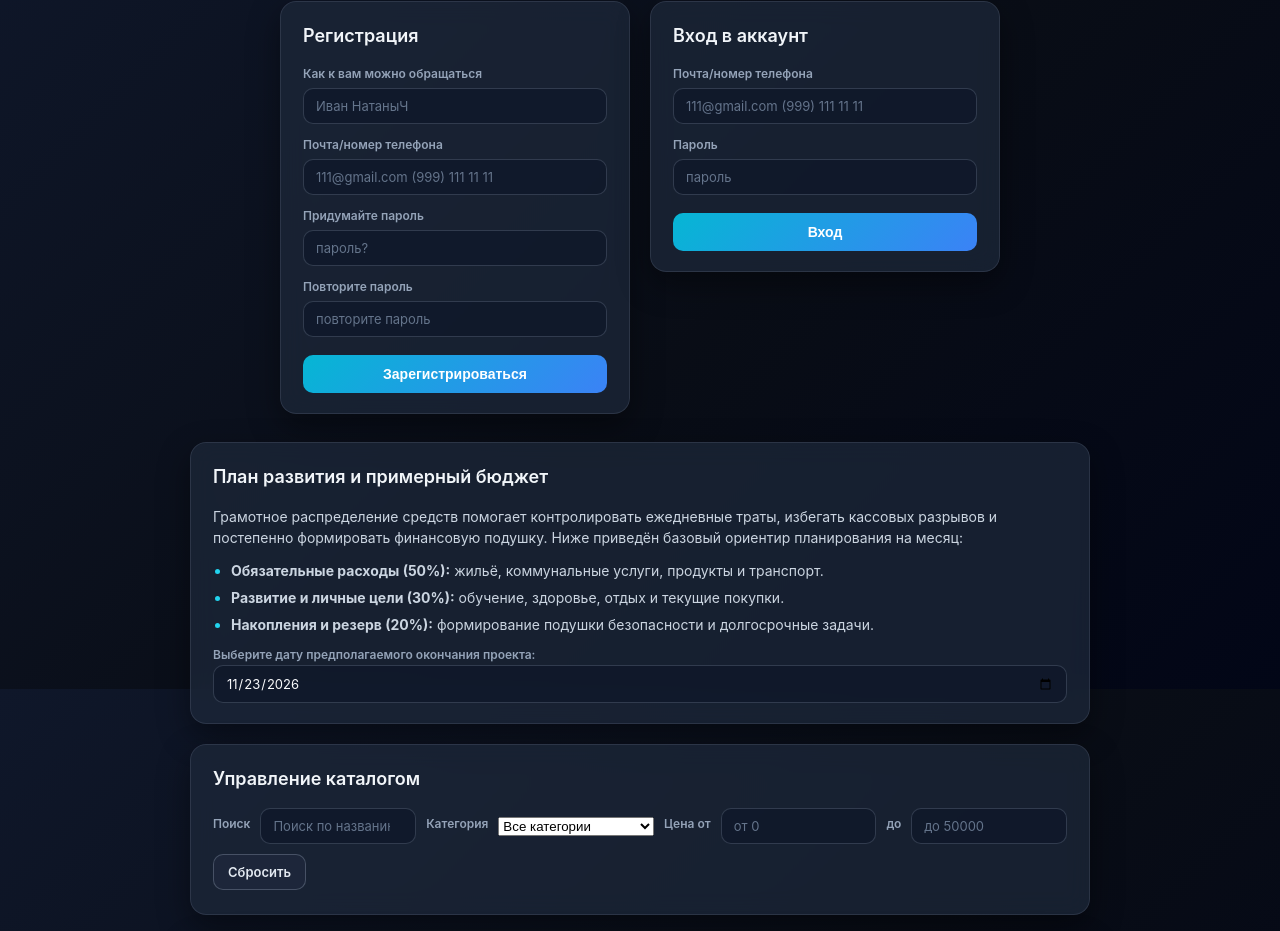
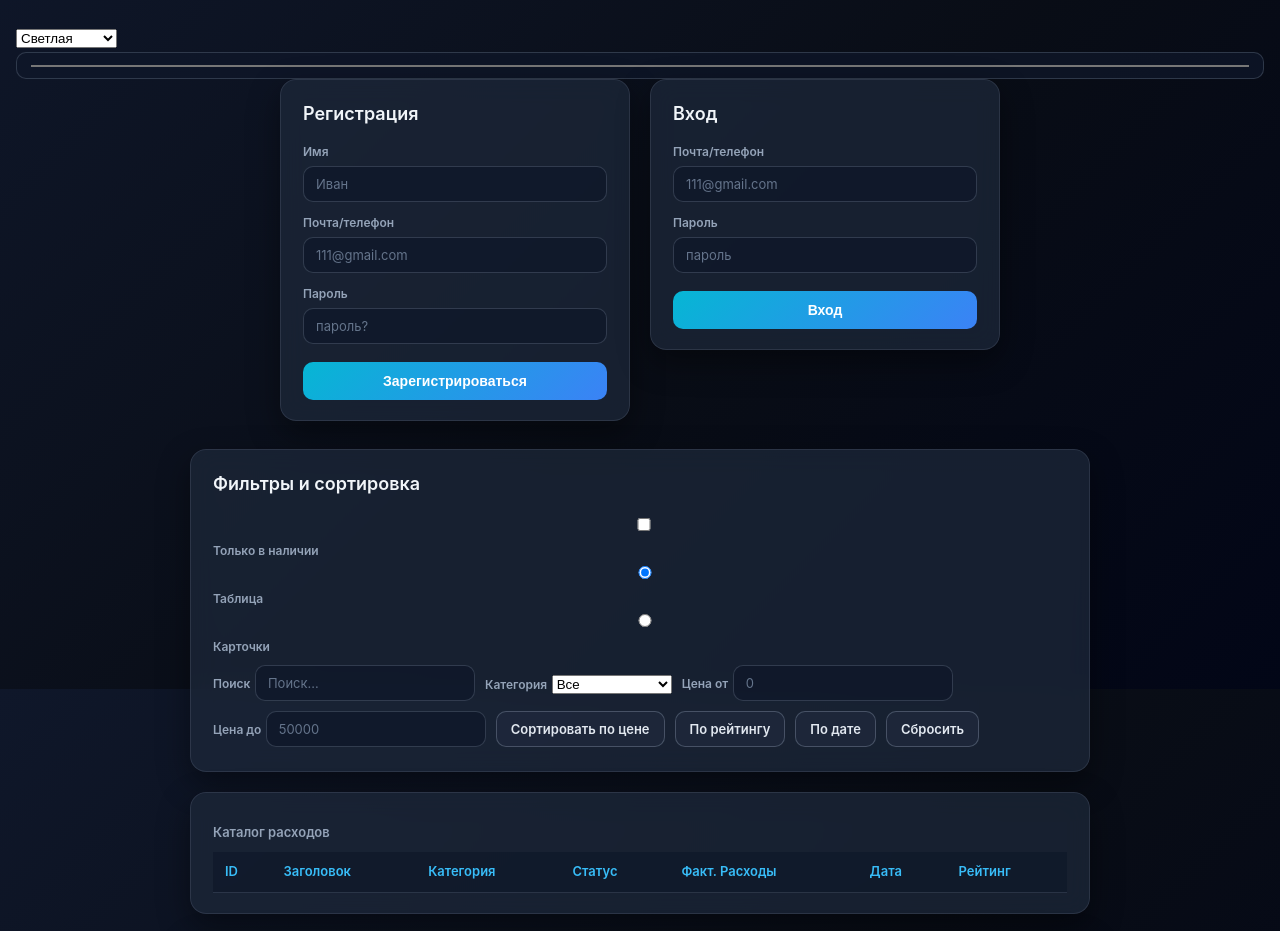
Before and after one commit to qqqqsddd222-cpu/PraKKKtiK, a plain HTML site: page index.html in a window 1280 px wide. Shown: the part 111-1042 px from the top of the page. Drawn offline with Linux system fonts and the light colour scheme.

Commit message:
Update index.html

```diff
--- a/index.html
+++ b/index.html
@@ -1,5 +1,5 @@
 <!DOCTYPE html>
-<html lang="ru">
+<html lang="ru" data-theme="dark">
 <head>
     <meta charset="UTF-8">
     <meta name="viewport" content="width=device-width, initial-scale=1.0">
@@ -7,42 +7,69 @@
     <link rel="preconnect" href="https://fonts.googleapis.com">
     <link rel="preconnect" href="https://fonts.gstatic.com" crossorigin>
     <link href="https://fonts.googleapis.com/css2?family=Inter:wght@400;500;600;700&display=swap" rel="stylesheet">
+    <script>
+        (function() {
+            const savedTheme = localStorage.getItem('app-theme');
+            const systemTheme = window.matchMedia('(prefers-color-scheme: dark)').matches ? 'dark' : 'light';
+            document.documentElement.setAttribute('data-theme', savedTheme || systemTheme);
+
+            const savedAccent = localStorage.getItem('app-accent');
+            if (savedAccent) {
+                document.documentElement.style.setProperty('--accent', savedAccent);
+                let r = parseInt(savedAccent.slice(1, 3), 16);
+                let g = parseInt(savedAccent.slice(3, 5), 16);
+                let b = parseInt(savedAccent.slice(5, 7), 16);
+                document.documentElement.style.setProperty('--accent-rgb', `${r}, ${g}, ${b}`);
+            }
+        })();
+    </script>
     <link rel="stylesheet" href="style.css">
 </head>
 <body>
+    <button class="hamburger" id="hamburger" aria-label="Меню">
+        <span></span><span></span><span></span>
+    </button>
+    <div class="mobile-overlay" id="mobile-overlay"></div>
+
     <header>
         <h1>Бюджет/система управления бюджетом</h1>
+
+        <nav class="theme-controls" aria-label="Настройки темы">
+            <select id="theme-select" aria-label="Выбор темы">
+                <option value="light">Светлая</option>
+                <option value="dark">Темная</option>
+                <option value="high-contrast">Контрастная</option>
+            </select>
+            <input type="color" id="accent-color" value="#06b6d4" aria-label="Выбор акцентного цвета">
+        </nav>
+
         <section>
             <fieldset>
                 <div>
                     <h2>Регистрация</h2>
-                <label for="reg-name">Как к вам можно обращаться</label>
-                <input type="text" id="reg-name" name="reg_name" placeholder="Иван НатаныЧ">
+                    <label for="reg-name">Имя</label>
+                    <input type="text" id="reg-name" placeholder="Иван">
                 </div>
                 <div>
-                <label for="reg-contact">Почта/номер телефона</label>
-                <input type="text" id="reg-contact" name="reg_contact" placeholder="111@gmail.com (999) 111 11 11">
+                    <label for="reg-contact">Почта/телефон</label>
+                    <input type="text" id="reg-contact" placeholder="111@gmail.com">
                 </div>
                 <div>
-                <label for="reg-password">Придумайте пароль</label>
-                <input type="password" id="reg-password" name="reg_password" placeholder="пароль?">
-            </div>
-            <div>
-                <label for="reg-password-confirm">Повторите пароль</label>
-                <input type="password" id="reg-password-confirm" name="reg_password_confirm" placeholder="повторите пароль">
+                    <label for="reg-password">Пароль</label>
+                    <input type="password" id="reg-password" placeholder="пароль?">
                 </div>
                 <button type="button" class="btn-primary">Зарегистрироваться</button>
             </fieldset>
 
             <fieldset>
                 <div>
-                <h2>Вход в аккаунт</h2>
-                <label for="login-contact">Почта/номер телефона</label>
-                <input type="text" id="login-contact" name="login_contact" placeholder="111@gmail.com (999) 111 11 11">
+                    <h2>Вход</h2>
+                    <label for="login-contact">Почта/телефон</label>
+                    <input type="text" id="login-contact" placeholder="111@gmail.com">
                 </div>
                 <div>
                     <label for="login-password">Пароль</label>
-                <input type="password" id="login-password" name="login_password" placeholder="пароль">
+                    <input type="password" id="login-password" placeholder="пароль">
                 </div>
                 <button type="button" class="btn-primary">Вход</button>
             </fieldset>
@@ -51,37 +78,56 @@
 
     <main>
         <fieldset>
-            <section>
-                <h2>План развития и примерный бюджет</h2>
-                <p>
-                    Грамотное распределение средств помогает контролировать ежедневные траты, избегать кассовых разрывов и постепенно формировать финансовую подушку. Ниже приведён базовый ориентир планирования на месяц:
-                </p>
-                <ul>
-                    <li><strong>Обязательные расходы (50%):</strong> жильё, коммунальные услуги, продукты и транспорт.</li>
-                    <li><strong>Развитие и личные цели (30%):</strong> обучение, здоровье, отдых и текущие покупки.</li>
-                    <li><strong>Накопления и резерв (20%):</strong> формирование подушки безопасности и долгосрочные задачи.</li>
-                </ul>
-                <label for="date">Выберите дату предполагаемого окончания проекта:</label>
-                <input type="date" id="date" name="date" value="2026-11-23" min="2026-01-01" max="2027-12-31">
-            </section>
-        </fieldset>
+            <section class="controls-section">
+                <h2>Фильтры и сортировка</h2>
 
-        <fieldset>
-            <section class="controls-section">
-                <h2>Управление каталогом</h2>
+                <div class="custom-controls">
+                    <label class="custom-checkbox">
+                        <input type="checkbox" id="filter-instock">
+                        <span class="checkmark"></span>
+                        Только в наличии
+                    </label>
+
+                    <div class="radio-group">
+                        <label class="custom-radio">
+                            <input type="radio" name="view-mode" value="table" checked>
+                            <span class="radiomark"></span>
+                            Таблица
+                        </label>
+                        <label class="custom-radio">
+                            <input type="radio" name="view-mode" value="cards">
+                            <span class="radiomark"></span>
+                            Карточки
+                        </label>
+                    </div>
+                </div>
+
                 <div class="controls">
+                    <div class="input-group">
                         <label for="search-input">Поиск</label>
-                    <input type="search" id="search-input" placeholder="Поиск по названию…">
+                        <input type="search" id="search-input" placeholder="Поиск…">
+                    </div>
 
+                    <div class="input-group">
                         <label for="category-filter">Категория</label>
                         <select id="category-filter">
-                        <option value="">Все категории</option>
+                            <option value="">Все</option>
                         </select>
+                    </div>
 
+                    <div class="input-group">
                         <label for="min-price">Цена от</label>
-                    <input type="number" id="min-price" placeholder="от 0">
-                    <label for="max-price">до</label>
-                    <input type="number" id="max-price" placeholder="до 50000">
+                        <input type="number" id="min-price" placeholder="0">
+                    </div>
+
+                    <div class="input-group">
+                        <label for="max-price">Цена до</label>
+                        <input type="number" id="max-price" placeholder="50000">
+                    </div>
+
+                    <button type="button" id="sort-price-btn" class="btn-secondary">Сортировать по цене</button>
+                    <button type="button" id="sort-rating-btn" class="btn-secondary">По рейтингу</button>
+                    <button type="button" id="sort-date-btn" class="btn-secondary">По дате</button>
 
                     <button type="button" id="reset-btn" class="btn-secondary">Сбросить</button>
                 </div>
@@ -94,13 +140,13 @@
                     <caption>Каталог расходов</caption>
                     <thead>
                         <tr>
-                            <th scope="col">id</th>
+                            <th scope="col">ID</th>
                             <th scope="col">Заголовок</th>
                             <th scope="col">Категория</th>
-                            <th scope="col" class="sortable" data-sort="expenses">Факт. расходы <span class="sort-arrow"></span></th>
-                            <th scope="col">План. расходы</th>
-                            <th scope="col" class="sortable" data-sort="date">Дата <span class="sort-arrow"></span></th>
-                            <th scope="col" class="sortable" data-sort="rating">Рейтинг <span class="sort-arrow"></span></th>
+                            <th scope="col">Статус</th>
+                            <th scope="col">Факт. расходы</th>
+                            <th scope="col">Дата</th>
+                            <th scope="col">Рейтинг</th>
                         </tr>
                     </thead>
                     <tbody id="expenses-tbody"></tbody>
@@ -120,7 +166,7 @@
     <div class="modal-overlay" id="modal-overlay">
         <div class="modal-window" role="dialog" aria-modal="true" aria-labelledby="modal-title">
             <div class="modal-header">
-                <h2 id="modal-title">Детали расхода</h2>
+                <h2 id="modal-title">Детали</h2>
                 <button class="modal-close" id="modal-close" aria-label="Закрыть">&times;</button>
             </div>
             <div class="modal-body" id="modal-body"></div>
@@ -130,6 +176,8 @@
         </div>
     </div>
 
-    <script src="1.js"></script>
+    <script src="data.js"></script>
+    <script src="render.js"></script>
+    <script src="app.js"></script>
 </body>
 </html>
```
Lines whose indentation alone changed are shown as unchanged.
